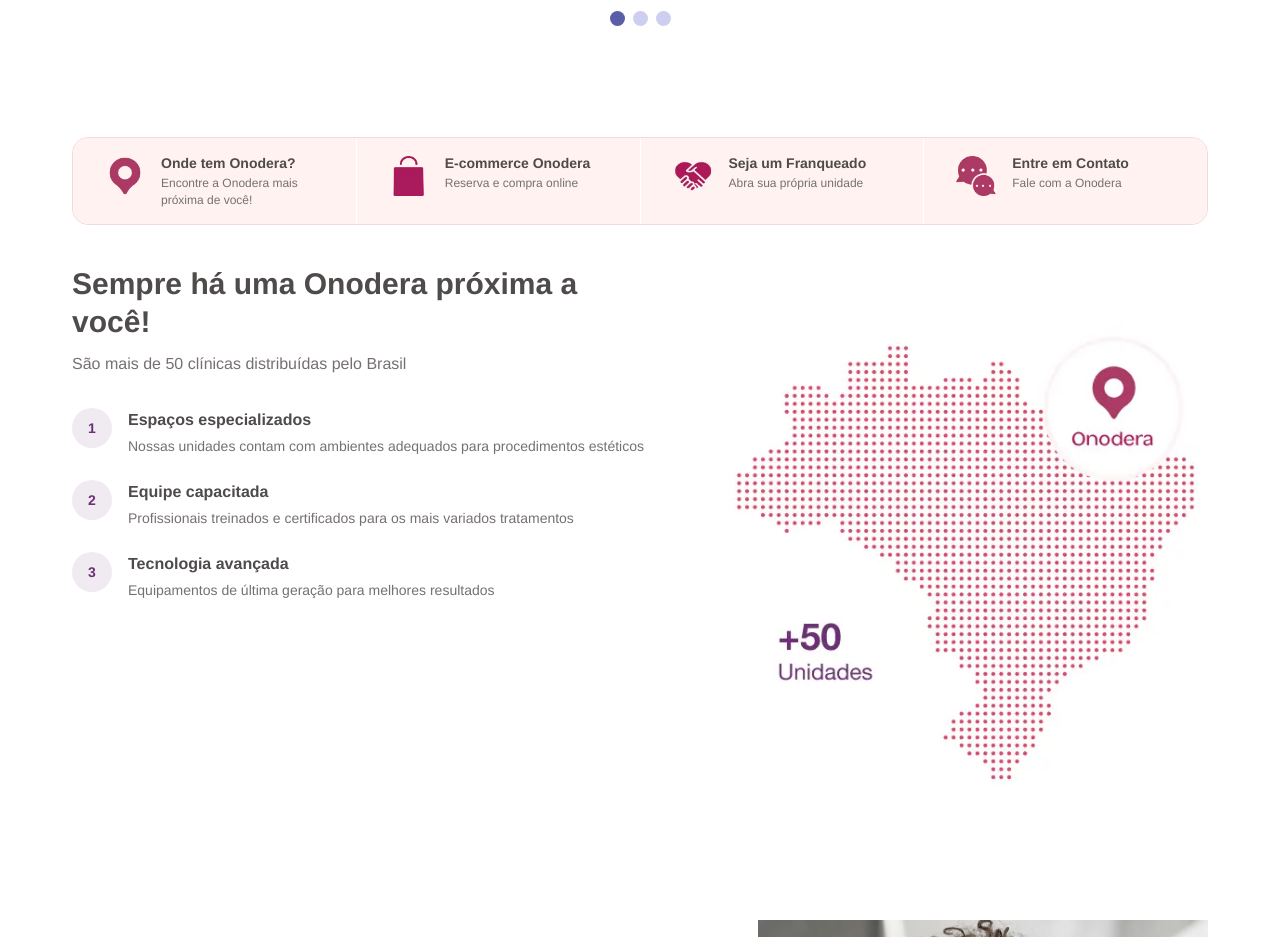
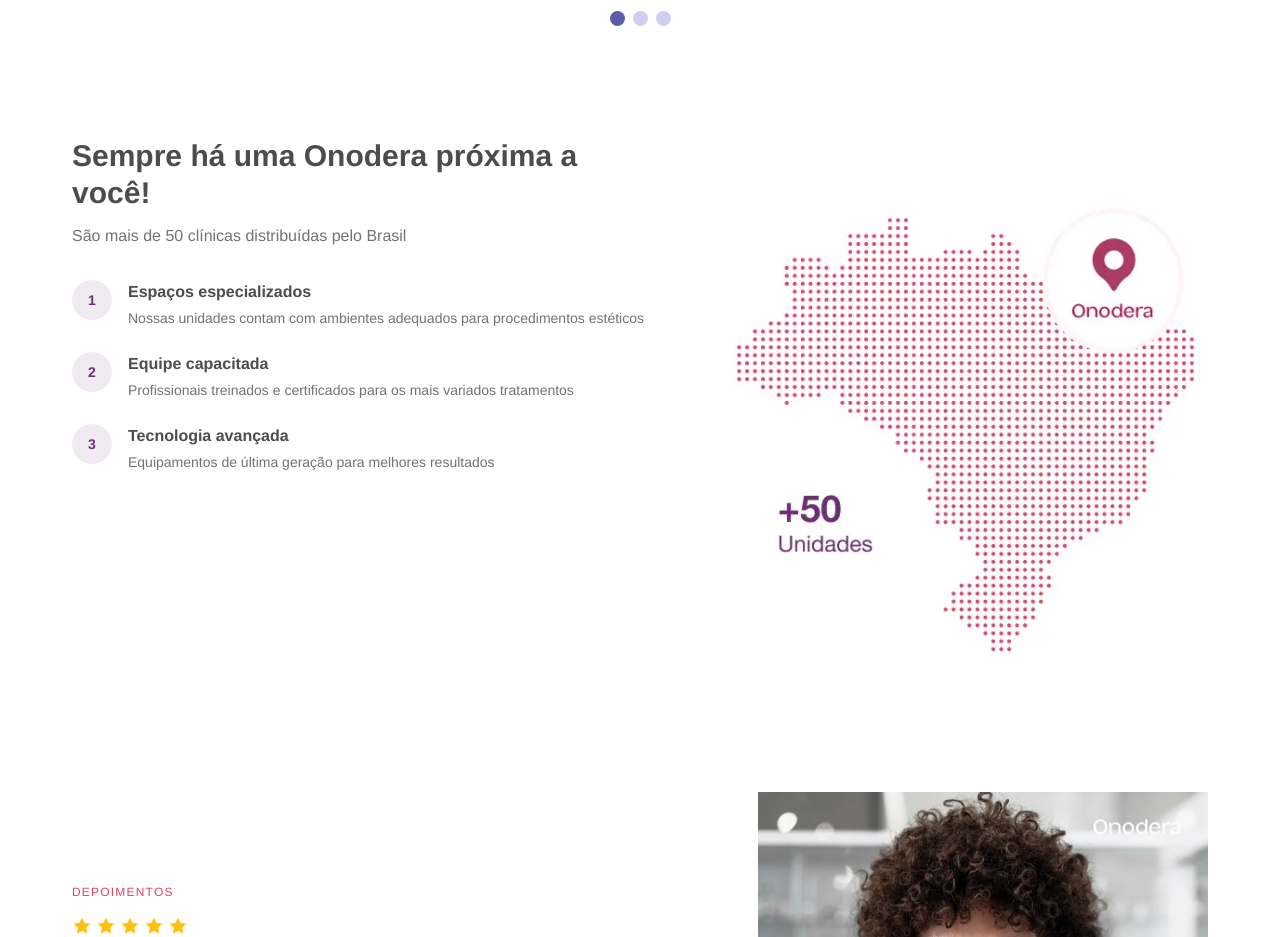
Before and after one commit to EducLead01/CR-Saude-e-Estetica, a Next.js app: page /CR-Saude-e-Estetica/ in a window 1280 px wide. Shown: the part 1540-2477 px from the top of the page. Built offline with nearby package versions, Linux system fonts and the light colour scheme.

Commit message:
Remove barra de vantagens (Onde tem Onodera, E-commerce, etc)

```diff
--- a/src/components/LocationsSection.tsx
+++ b/src/components/LocationsSection.tsx
@@ -1,38 +1,5 @@
 import { Img as Image } from "@/components/Img";
 
-interface VantagemCard {
-  icon: string;
-  title: string;
-  description: string;
-  href: string;
-}
-
-const VANTAGENS: VantagemCard[] = [
-  {
-    icon: "/images/vantagens-mapa.webp",
-    title: "Onde tem Onodera?",
-    description: "Encontre a Onodera mais próxima de você!",
-    href: "#",
-  },
-  {
-    icon: "/images/vantagens-shop.webp",
-    title: "E-commerce Onodera",
-    description: "Reserva e compra online",
-    href: "#",
-  },
-  {
-    icon: "/images/vantagens-franqueado.webp",
-    title: "Seja um Franqueado",
-    description: "Abra sua própria unidade",
-    href: "#",
-  },
-  {
-    icon: "/images/vantagens-contato.webp",
-    title: "Entre em Contato",
-    description: "Fale com a Onodera",
-    href: "#",
-  },
-];
 
 interface ListItem {
   title: string;
@@ -61,41 +28,6 @@
   return (
     <section className="w-full bg-white pb-14 pt-8">
       <div className="mx-auto w-full max-w-[1168px] px-4">
-
-        {/* Vantagens bar */}
-        <div className="mb-10 grid grid-cols-1 gap-px overflow-hidden rounded-2xl border border-[#F2D9DD] sm:grid-cols-2 lg:grid-cols-4">
-          {VANTAGENS.map((card) => (
-            <a
-              key={card.title}
-              href={card.href}
-              className="flex items-start gap-4 bg-[#FFF2F0] px-8 py-4 transition-colors hover:bg-[#fde8e8]"
-            >
-              <div className="relative mt-0.5 h-10 w-10 shrink-0">
-                <Image
-                  src={card.icon}
-                  alt={card.title}
-                  fill
-                  className="object-contain"
-                  sizes="40px"
-                />
-              </div>
-              <div>
-                <p
-                  className="text-sm font-semibold leading-snug"
-                  style={{ color: "rgb(78,75,74)" }}
-                >
-                  {card.title}
-                </p>
-                <p
-                  className="mt-0.5 text-xs leading-snug"
-                  style={{ color: "rgb(118,113,112)" }}
-                >
-                  {card.description}
-                </p>
-              </div>
-            </a>
-          ))}
-        </div>
 
         {/* Duas colunas: texto + mapa */}
         <div className="flex flex-col gap-10 lg:flex-row lg:items-start lg:gap-16">
```
